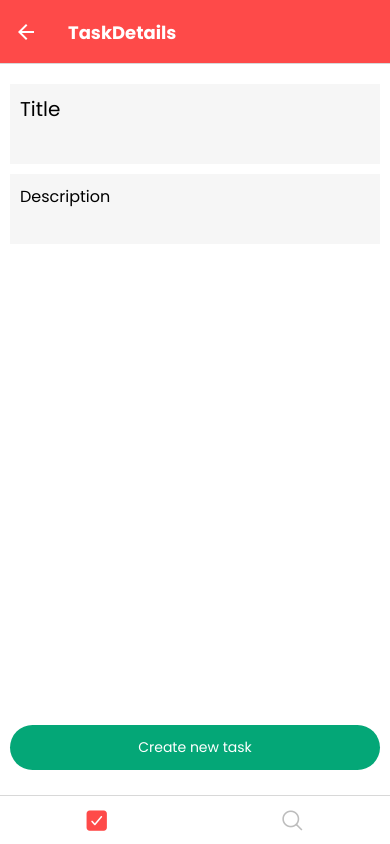
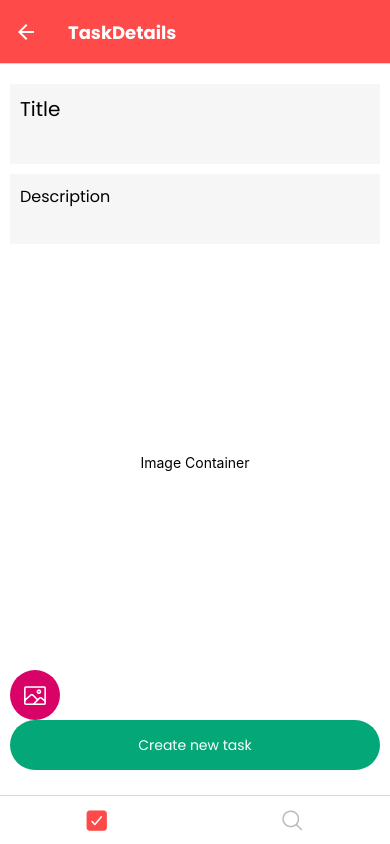
Before and after one commit to carlosgonzaleztw/todo-gonzalez-ts-coderhouse, a React Native app: screen /TaskDetails in a window 390 px wide. Built offline with nearby package versions, Linux system fonts and the light colour scheme.

Commit message:
Created base PictureButton

```diff
--- a/package.json
+++ b/package.json
@@ -16,7 +16,9 @@
     "@reduxjs/toolkit": "^1.8.3",
     "expo": "~45.0.0",
     "expo-checkbox": "^2.1.0",
+    "expo-file-system": "~14.0.0",
     "expo-font": "^10.1.0",
+    "expo-image-picker": "~13.1.1",
     "expo-location": "^14.2.2",
     "expo-status-bar": "~1.3.0",
     "lorem-ipsum": "^2.0.8",
@@ -30,7 +32,8 @@
   },
   "devDependencies": {
     "@babel/core": "^7.12.9",
-    "@types/react": "~17.0.21",
+    "@types/react": "^18.0.15",
+    "@types/react-dom": "^18.0.6",
     "@types/react-native": "~0.66.13",
     "typescript": "~4.3.5"
   },
--- /dev/null
+++ b/src/components/PictureButton/PictureButton.tsx
@@ -0,0 +1,25 @@
+import { Pressable, StyleSheet, Text, View } from 'react-native';
+import React from 'react';
+import ThemeColors from '../../styles/colors';
+import IonicIcons from '@expo/vector-icons/Ionicons';
+
+const PictureButton = () => {
+  return (
+    <Pressable style={styles.root}>
+      <IonicIcons name="image-outline" size={25} color={ThemeColors.white} />
+    </Pressable>
+  );
+};
+
+export default PictureButton;
+
+const styles = StyleSheet.create({
+  root: {
+    borderRadius: 100,
+    backgroundColor: ThemeColors.pink,
+    height: 50,
+    width: 50,
+    alignItems: 'center',
+    justifyContent: 'center',
+  },
+});
--- a/src/screens/TaskDetailsScreen/TaskDetailsScreen.tsx
+++ b/src/screens/TaskDetailsScreen/TaskDetailsScreen.tsx
@@ -4,6 +4,7 @@ import {
   Pressable,
   ScrollView,
   ViewStyle,
+  Text,
 } from 'react-native';
 import React, { useEffect, useState } from 'react';
 import CustomText from '../../components/common/CustomText/CustomText';
@@ -11,11 +12,11 @@ import CustomTextInput from '../../components/common/CustomTextInput/CustomTextI
 import ThemeColors from '../../styles/colors';
 import { NativeStackScreenProps } from '@react-navigation/native-stack';
 import { MainStackParamList } from '../../navigation/MainNavigator';
-import { useSelector } from 'react-redux';
 import { TaskType } from '../../types/task.type';
 import { RootState } from '../../store/store';
 import { createTask, updateTask } from '../../store/reducers/task.slice';
 import { useAppDispatch, useAppSelector } from '../../store/store-hooks';
+import PictureButton from '../../components/PictureButton/PictureButton';
 
 type Props = NativeStackScreenProps<MainStackParamList, 'TaskDetails'>;
 
@@ -93,9 +94,14 @@ const TaskDetailsScreen = ({ navigation, route }: Props) => {
             selectTextOnFocus={!updatedTask.isChecked}
           />
         </View>
+        <View>
+          <Text>Image Container</Text>
+        </View>
         {!viewOnly && (
           <View style={styles.buttonsWrapper}>
             {newTask ? (
+              <>
+                <PictureButton />
                 <Pressable
                   style={[
                     styles.button,
@@ -110,8 +116,10 @@ const TaskDetailsScreen = ({ navigation, route }: Props) => {
                     Create new task
                   </CustomText>
                 </Pressable>
+              </>
             ) : (
               <View>
+                <PictureButton />
                 <Pressable
                   style={[
                     styles.button,
@@ -130,19 +138,6 @@ const TaskDetailsScreen = ({ navigation, route }: Props) => {
                       : 'Mark as done'}
                   </CustomText>
                 </Pressable>
-
-                {/* <Pressable
-                  style={[
-                    styles.button,
-                    styles.doneButton,
-                    {
-                      backgroundColor: ThemeColors.green,
-                    },
-                  ]}
-                  onPress={handleCreateOrUpdateTask}
-                >
-                  <CustomText style={styles.buttonText}>Update task</CustomText>
-                </Pressable> */}
               </View>
             )}
           </View>
@@ -202,13 +197,15 @@ const styles = StyleSheet.create({
   button: {
     borderRadius: 100,
     alignItems: 'center',
-    paddingVertical: 12,
-    width: '100%',
+    justifyContent: 'center',
+    height: 50,
+  },
+  imageButton: {
+    backgroundColor: ThemeColors.pink,
+    width: 50,
+    marginBottom: 5,
   },
   doneButton: { marginBottom: 5 },
-  backButton: {
-    backgroundColor: ThemeColors.pink,
-  },
   buttonText: {
     color: 'white',
   },
--- a/src/styles/colors.js
+++ b/src/styles/colors.ts
@@ -11,5 +11,4 @@ const ThemeColors = {
   textColor: '#000000',
   white: '#FFF',
 };
-
 export default ThemeColors;
--- a/tsconfig.json
+++ b/tsconfig.json
@@ -2,5 +2,8 @@
   "extends": "expo/tsconfig.base",
   "compilerOptions": {
     "strict": true
+  },
+  "typeAcquisition": {
+    "enable": true
   }
 }
```
Also changed, not shown: 1 other file (tests, documents, lock files or other folders). Lines whose indentation alone changed are shown as unchanged.
